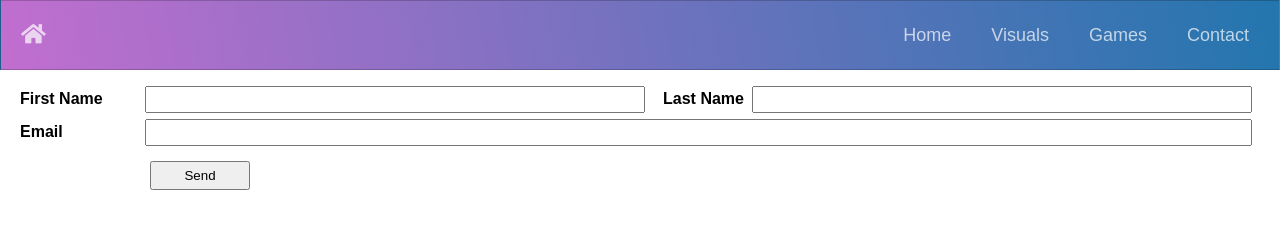
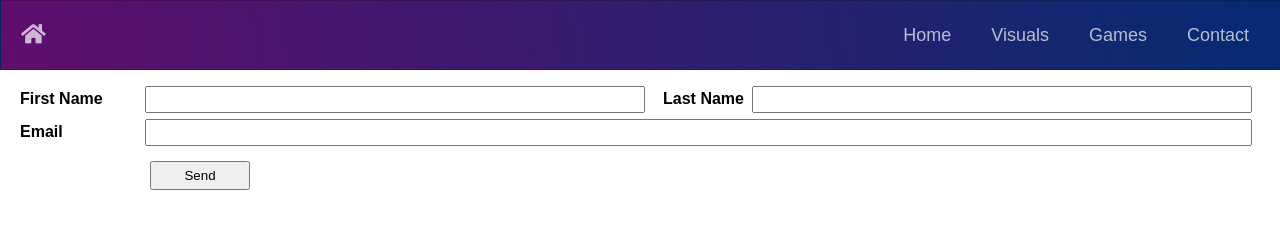
Before and after one commit to j0sa/ip1_fe19, a plain HTML site: page contact.html in a window 1280 px wide. Drawn offline with Linux system fonts and the light colour scheme.

Commit message:
formvalidation

```diff
--- a/styles/contact.css
+++ b/styles/contact.css
@@ -1,11 +1,4 @@
-html,
- body {
-   height: 100%;
-   padding: 0;
-   margin: 0;
-   font-family: Arial, Helvetica, sans-serif;
- }
-textarea {
+.textarea {
    font-family: Arial, Helvetica, sans-serif;
 }
 
@@ -20,7 +13,7 @@ textarea {
  }
 
 
-/* form specific formatting */
+/* formatting the form */
  .form-group {
    display: flex;
    flex-direction: row;
@@ -55,6 +48,7 @@ textarea {
    min-width: 100px
  }
 
+ /* media queries */
  @media (max-width: 768px) {
    .form-group {
      flex-direction: column;
--- a/styles/general.css
+++ b/styles/general.css
@@ -12,7 +12,7 @@ body {
 
 .navbar {
     font-size: 18px;
-    background-image: linear-gradient(260deg, #2376ae 0%, #c16ecf 100%);
+    background-image: linear-gradient(260deg, #052b72 0%, #5f0e6d 100%);
     border: 1px solid rgba(0, 0, 0, 0.2);
     padding-bottom: 10px;
 }
--- a/styles/image-list.css
+++ b/styles/image-list.css
@@ -1,3 +1,5 @@
+/* general (for some reason the resopnsiveness of the images break if you remove this) */
+
 html {
   box-sizing: border-box;
 }
@@ -8,6 +10,7 @@ html {
   padding: 0;
 }
 
+/* styling of the images */
 .feature-list {
   width: 100%;
   max-width: 960px;
@@ -49,6 +52,7 @@ p {
   font-size: 18px;
 }
 
+/* media queries */
 @media screen and (max-width: 750px) {
   h2 {
     text-align: center;
```
Also changed, not shown: scripts/form-validation.js (added).
